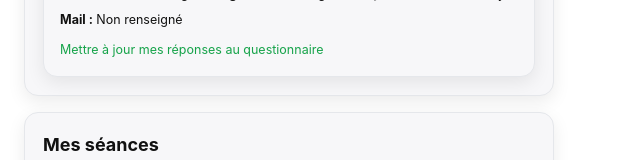
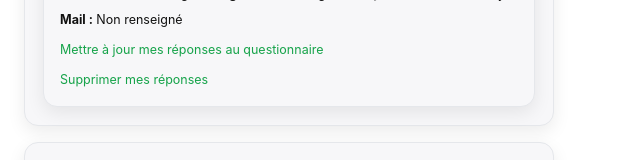
Before and after one commit to lebasquelyza/appli-files, a Next.js app in the folder apps/web/: page /dashboard/profile in a window 1280 px wide. Shown: the part 223-383 px from the top of the page, without its empty margins (0-640 px from the left). Built offline with nearby package versions, Linux system fonts and the light colour scheme; no server answers.

Commit message:
Update ProfileClient.tsx

```diff
--- a/apps/web/app/dashboard/profile/ProfileClient.tsx
+++ b/apps/web/app/dashboard/profile/ProfileClient.tsx
@@ -182,6 +182,11 @@ export default function ProfileClient(props: Props) {
   const hrefGenerate = `/dashboard/profile?generate=1${
     equipMode === "none" ? "&equip=none" : ""
   }${qsKeep ? `&${qsKeep}` : ""}`;
+
+  // ✅ NEW: lien pour "Supprimer mes réponses" (dans Mes infos)
+  const hrefDeleteAnswers = `/dashboard/profile?blank=1${
+    qsKeep ? `&${qsKeep}` : ""
+  }`;
 
   return (
     <div
@@ -369,6 +374,20 @@ export default function ProfileClient(props: Props) {
                 "settings.profile.info.questionnaire.updateLink",
                 "Mettre à jour mes réponses au questionnaire"
               )}
+            </a>
+          </div>
+
+          {/* ✅ NEW: bouton/lien "Supprimer mes réponses" */}
+          <div className="text-sm" style={{ marginTop: 10 }}>
+            <a
+              href={hrefDeleteAnswers}
+              className="underline"
+              onClick={(e) => {
+                e.preventDefault();
+                router.push(hrefDeleteAnswers, { scroll: false });
+              }}
+            >
+              Supprimer mes réponses
             </a>
           </div>
         </div>
```
